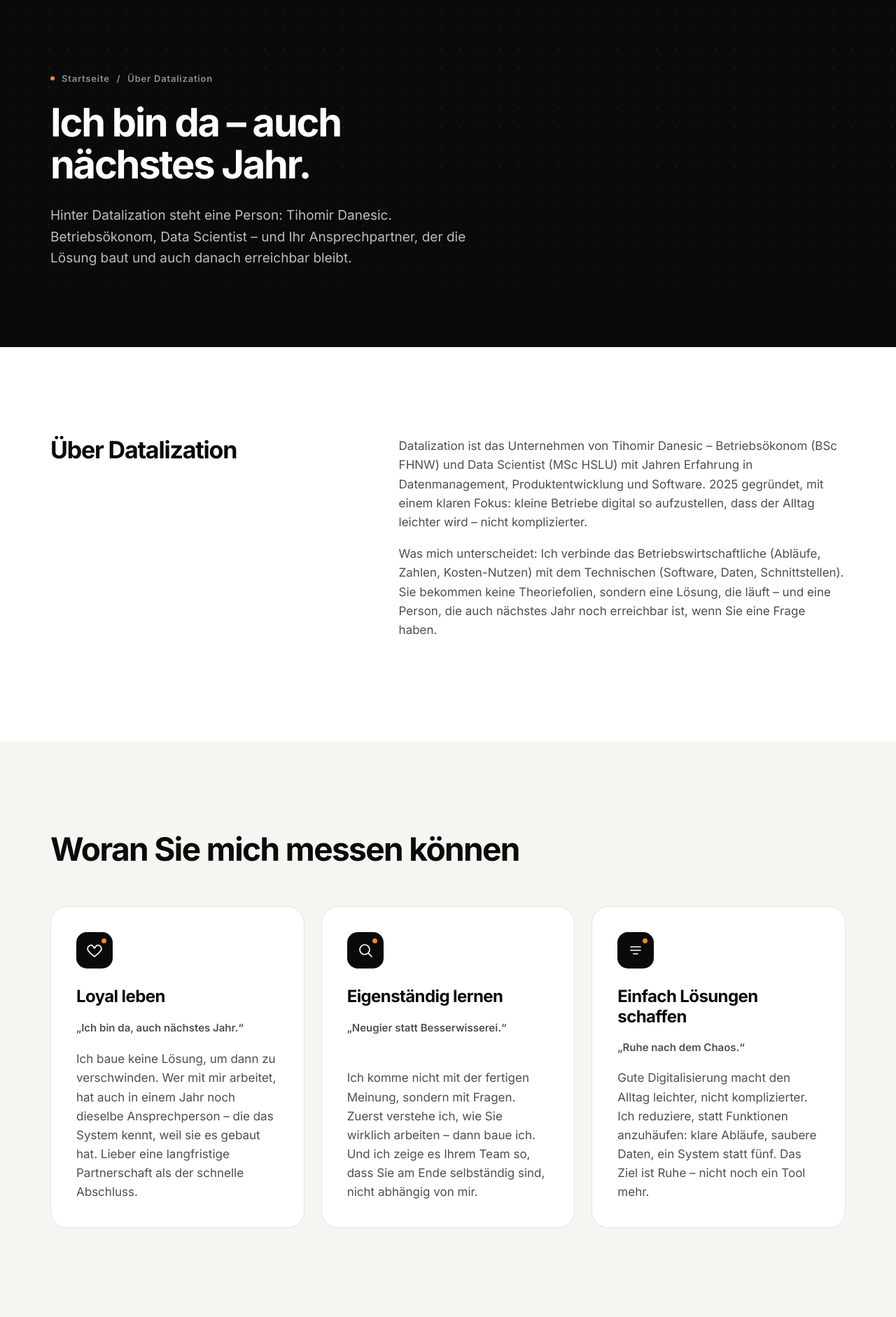
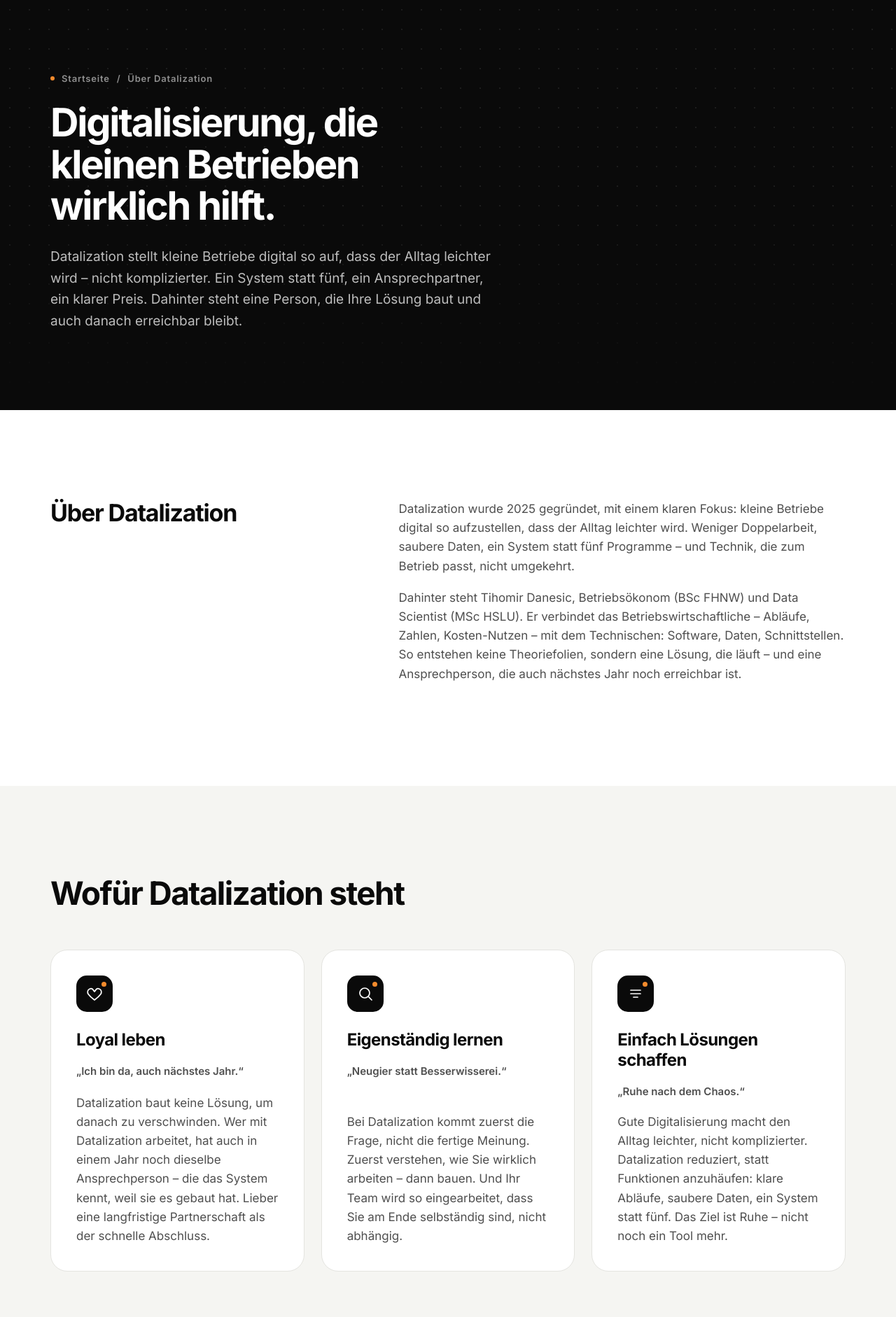
Before and after one commit to datalization1/datalization, a Django app: page /de/v2/ueber-datalization/ in a window 1280 px wide. Shown: the part 81-1963 px from the top of the page at 70% size. Run offline with Django 4.2, Linux system fonts and the light colour scheme.

Commit message:
Refocus Über-Datalization page on company & values
Lead with Datalization's mission and values instead of the person:
company-first hero and intro, a single short bio paragraph for the
founder, and the values section renamed "Wofür Datalization steht"
with firm-oriented copy (was first-person "ich/mich"). Draft H1
stays marked as a placeholder for Tihomir to finalize. EN translated.

Co-Authored-By: Claude Opus 4.8 (1M context) <noreply@anthropic.com>

```diff
--- a/web/templates/v2/ueber_datalization.html
+++ b/web/templates/v2/ueber_datalization.html
@@ -2,8 +2,8 @@
 {% load i18n static %}
 {% get_current_language as LANGUAGE_CODE %}
 
-{% block title %}{% trans "Über Datalization – Tihomir Danesic | Datalization" %}{% endblock %}
-{% block meta_description %}{% trans "Hinter Datalization steht eine Person: Tihomir Danesic, Betriebsökonom und Data Scientist. Loyal, neugierig, auf einfache Lösungen fokussiert – für kleine Betriebe in der Region Zofingen." %}{% endblock %}
+{% block title %}{% trans "Über Datalization – Werte & Ansatz | Datalization" %}{% endblock %}
+{% block meta_description %}{% trans "Datalization stellt kleine Betriebe digital so auf, dass der Alltag leichter wird: ein System, ein Ansprechpartner, Festpreis. Werte, Ansatz – und die Person dahinter, für die Region Zofingen." %}{% endblock %}
 {% block og_title %}{% trans "Über Datalization" %}{% endblock %}
 
 {% block content %}
@@ -13,8 +13,8 @@
     <div>
       <div class="crumb"><span class="dot" aria-hidden="true"></span><a href="{% url 'v2:home' %}">{% trans "Startseite" %}</a><span aria-hidden="true">/</span><span>{% if LANGUAGE_CODE == 'de' %}Über Datalization{% else %}About Datalization{% endif %}</span></div>
       {# ENTWURF-H1 (Vorschlag) – finale H1 legt Tihomir fest, siehe HANDOFF.md #}
-      <h1>{% trans "Ich bin da – auch nächstes Jahr." %}</h1>
-      <p>{% blocktrans trimmed %}Hinter Datalization steht eine Person: Tihomir Danesic. Betriebsökonom, Data Scientist – und Ihr Ansprechpartner, der die Lösung baut und auch danach erreichbar bleibt.{% endblocktrans %}</p>
+      <h1>{% trans "Digitalisierung, die kleinen Betrieben wirklich hilft." %}</h1>
+      <p>{% blocktrans trimmed %}Datalization stellt kleine Betriebe digital so auf, dass der Alltag leichter wird – nicht komplizierter. Ein System statt fünf, ein Ansprechpartner, ein klarer Preis. Dahinter steht eine Person, die Ihre Lösung baut und auch danach erreichbar bleibt.{% endblocktrans %}</p>
     </div>
     {% if show_foto %}
     <div class="hero-media" style="border:0;background:transparent;box-shadow:none">
@@ -30,8 +30,8 @@
     <div class="about reveal">
       <h2>{% trans "Über Datalization" %}</h2>
       <div>
-        <p>{% blocktrans trimmed %}Datalization ist das Unternehmen von Tihomir Danesic – Betriebsökonom (BSc FHNW) und Data Scientist (MSc HSLU) mit Jahren Erfahrung in Datenmanagement, Produktentwicklung und Software. 2025 gegründet, mit einem klaren Fokus: kleine Betriebe digital so aufzustellen, dass der Alltag leichter wird – nicht komplizierter.{% endblocktrans %}</p>
-        <p>{% blocktrans trimmed %}Was mich unterscheidet: Ich verbinde das Betriebswirtschaftliche (Abläufe, Zahlen, Kosten-Nutzen) mit dem Technischen (Software, Daten, Schnittstellen). Sie bekommen keine Theoriefolien, sondern eine Lösung, die läuft – und eine Person, die auch nächstes Jahr noch erreichbar ist, wenn Sie eine Frage haben.{% endblocktrans %}</p>
+        <p>{% blocktrans trimmed %}Datalization wurde 2025 gegründet, mit einem klaren Fokus: kleine Betriebe digital so aufzustellen, dass der Alltag leichter wird. Weniger Doppelarbeit, saubere Daten, ein System statt fünf Programme – und Technik, die zum Betrieb passt, nicht umgekehrt.{% endblocktrans %}</p>
+        <p>{% blocktrans trimmed %}Dahinter steht Tihomir Danesic, Betriebsökonom (BSc FHNW) und Data Scientist (MSc HSLU). Er verbindet das Betriebswirtschaftliche – Abläufe, Zahlen, Kosten-Nutzen – mit dem Technischen: Software, Daten, Schnittstellen. So entstehen keine Theoriefolien, sondern eine Lösung, die läuft – und eine Ansprechperson, die auch nächstes Jahr noch erreichbar ist.{% endblocktrans %}</p>
       </div>
     </div>
   </div>
@@ -40,25 +40,25 @@
 {# ==================== WERTE (Entwurf) ==================== #}
 <section class="sec sec-alt">
   <div class="wrap">
-    <div class="sec-head reveal"><h2>{% trans "Woran Sie mich messen können" %}</h2></div>
+    <div class="sec-head reveal"><h2>{% trans "Wofür Datalization steht" %}</h2></div>
     <div class="cards">
       <article class="card reveal">
         <div class="ico" aria-hidden="true"><svg viewBox="0 0 24 24" fill="none" stroke="currentColor" stroke-width="1.7" stroke-linecap="round" stroke-linejoin="round"><path d="M12 21s-6-4.35-9-8.5C1.5 10 2 6.5 5 5.2 7 4.3 9.2 5 10.3 6.7 11 7.8 12 9 12 9s1-1.2 1.7-2.3C14.8 5 17 4.3 19 5.2c3 1.3 3.5 4.8 2 7.3-3 4.15-9 8.5-9 8.5z"></path></svg></div>
         <h3>{% trans "Loyal leben" %}</h3>
         <p class="vk-tag">{% trans "„Ich bin da, auch nächstes Jahr.“" %}</p>
-        <p>{% blocktrans trimmed %}Ich baue keine Lösung, um dann zu verschwinden. Wer mit mir arbeitet, hat auch in einem Jahr noch dieselbe Ansprechperson – die das System kennt, weil sie es gebaut hat. Lieber eine langfristige Partnerschaft als der schnelle Abschluss.{% endblocktrans %}</p>
+        <p>{% blocktrans trimmed %}Datalization baut keine Lösung, um danach zu verschwinden. Wer mit Datalization arbeitet, hat auch in einem Jahr noch dieselbe Ansprechperson – die das System kennt, weil sie es gebaut hat. Lieber eine langfristige Partnerschaft als der schnelle Abschluss.{% endblocktrans %}</p>
       </article>
       <article class="card reveal">
         <div class="ico" aria-hidden="true"><svg viewBox="0 0 24 24" fill="none" stroke="currentColor" stroke-width="1.7" stroke-linecap="round" stroke-linejoin="round"><circle cx="11" cy="11" r="7"></circle><path d="M21 21l-4.3-4.3"></path></svg></div>
         <h3>{% trans "Eigenständig lernen" %}</h3>
         <p class="vk-tag">{% trans "„Neugier statt Besserwisserei.“" %}</p>
-        <p>{% blocktrans trimmed %}Ich komme nicht mit der fertigen Meinung, sondern mit Fragen. Zuerst verstehe ich, wie Sie wirklich arbeiten – dann baue ich. Und ich zeige es Ihrem Team so, dass Sie am Ende selbständig sind, nicht abhängig von mir.{% endblocktrans %}</p>
+        <p>{% blocktrans trimmed %}Bei Datalization kommt zuerst die Frage, nicht die fertige Meinung. Zuerst verstehen, wie Sie wirklich arbeiten – dann bauen. Und Ihr Team wird so eingearbeitet, dass Sie am Ende selbständig sind, nicht abhängig.{% endblocktrans %}</p>
       </article>
       <article class="card reveal">
         <div class="ico" aria-hidden="true"><svg viewBox="0 0 24 24" fill="none" stroke="currentColor" stroke-width="1.7" stroke-linecap="round" stroke-linejoin="round"><path d="M5 12h14"></path><path d="M5 7h14"></path><path d="M9 17h6"></path></svg></div>
         <h3>{% trans "Einfach Lösungen schaffen" %}</h3>
         <p class="vk-tag">{% trans "„Ruhe nach dem Chaos.“" %}</p>
-        <p>{% blocktrans trimmed %}Gute Digitalisierung macht den Alltag leichter, nicht komplizierter. Ich reduziere, statt Funktionen anzuhäufen: klare Abläufe, saubere Daten, ein System statt fünf. Das Ziel ist Ruhe – nicht noch ein Tool mehr.{% endblocktrans %}</p>
+        <p>{% blocktrans trimmed %}Gute Digitalisierung macht den Alltag leichter, nicht komplizierter. Datalization reduziert, statt Funktionen anzuhäufen: klare Abläufe, saubere Daten, ein System statt fünf. Das Ziel ist Ruhe – nicht noch ein Tool mehr.{% endblocktrans %}</p>
       </article>
     </div>
   </div>
```
Also changed, not shown: locale/en/LC_MESSAGES/django.po, 1 other file.
